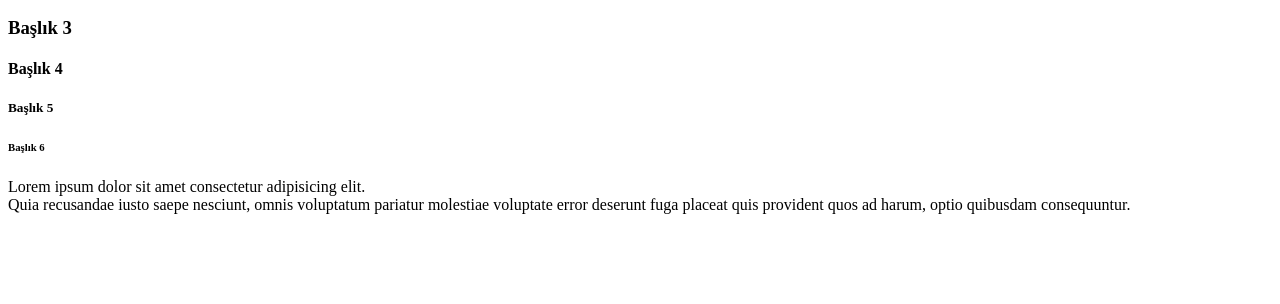
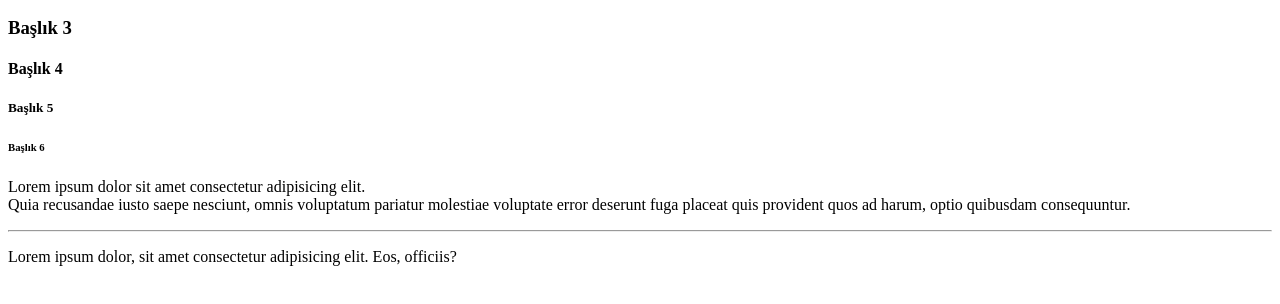
Before and after one commit to gizemlale00/html-learning, a plain HTML site: page index.html in a window 1280 px wide. Shown: the part 110-414 px from the top of the page. Drawn offline with Linux system fonts and the light colour scheme.

Commit message:
hr etiketi

```diff
--- a/index.html
+++ b/index.html
@@ -22,6 +22,7 @@
     <!-- <p> Paragraf etiketi</p>
     <br> Paragrafı bir alt satıra geçirmek için kullanılır-->
     <p> Lorem ipsum dolor sit amet consectetur adipisicing elit. <br>Quia recusandae iusto saepe nesciunt, omnis voluptatum pariatur molestiae voluptate error deserunt fuga placeat quis provident quos ad harum, optio quibusdam consequuntur.</p>
-
+    <hr> <!-- Çizgi etiketi-->
+    <p> Lorem ipsum dolor, sit amet consectetur adipisicing elit. Eos, officiis?</p>
 </body>
 </html>
```
